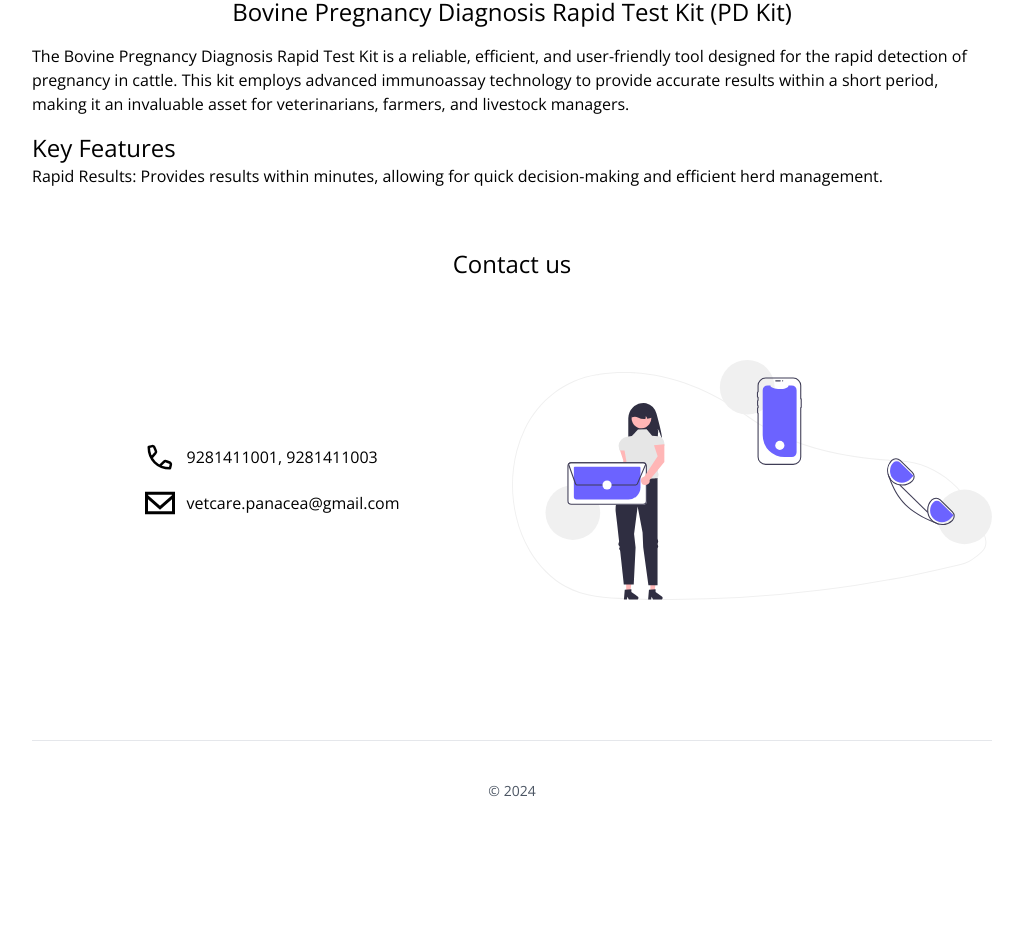
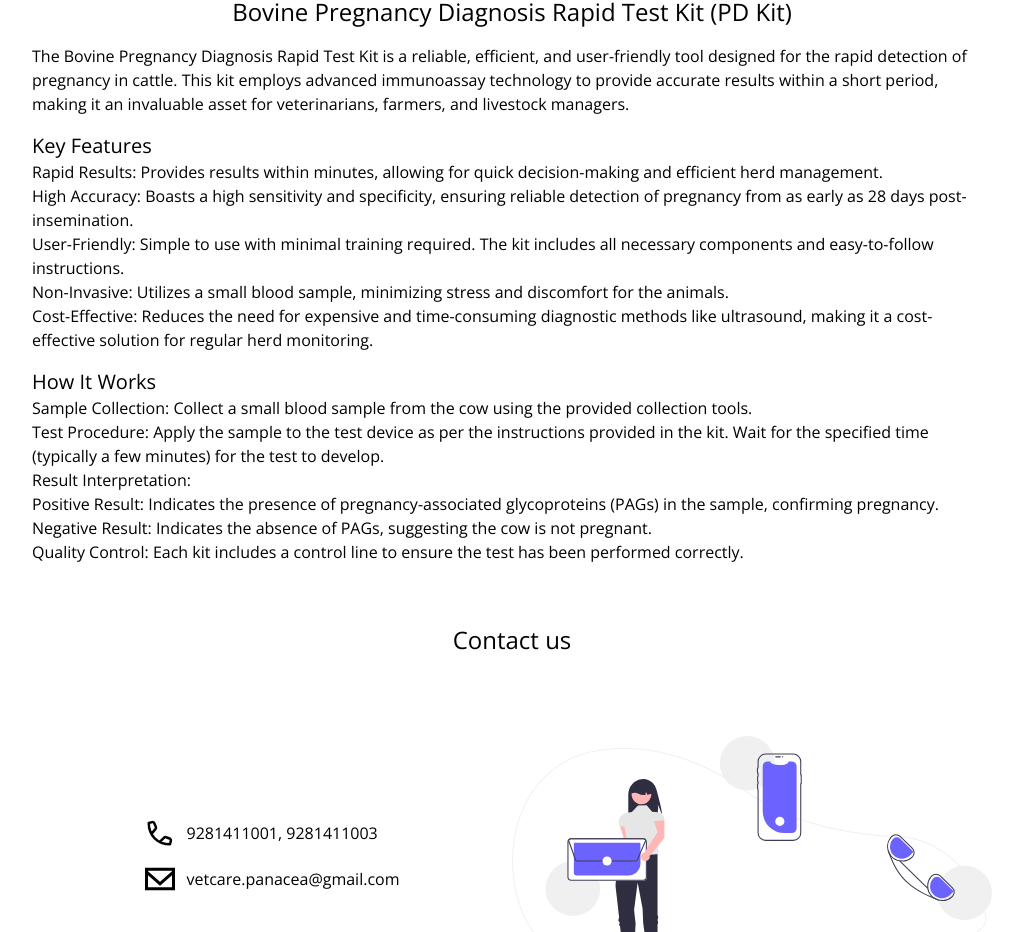
Before and after one commit to panacea-vetcare/bovine-pregnancy-kit, a Next.js app: page / in a window 1280 px wide. Shown: the part 1095-2027 px from the top of the page, without its empty margins (128-1151 px from the left). Before the commit the page ends 1956 px from the top, so only its background shows below. Built offline with nearby package versions, Linux system fonts and the light colour scheme.

Commit message:
Update bovinepdkit.tsx

```diff
--- a/src/components/bovinepdkit.tsx
+++ b/src/components/bovinepdkit.tsx
@@ -12,8 +12,22 @@ export default function Bovinepdkit() {
           within a short period, making it an invaluable asset for veterinarians, farmers, and livestock managers.
         </div>
         <div className="mt-4">
-          <p className="text-2xl">Key Features</p>
+          <p className="text-xl">Key Features</p>
           <div>Rapid Results: Provides results within minutes, allowing for quick decision-making and efficient herd management.</div>
+          <div>High Accuracy: Boasts a high sensitivity and specificity, ensuring reliable detection of pregnancy from as early as 28 days post-insemination.</div>
+          <div>User-Friendly: Simple to use with minimal training required. The kit includes all necessary components and easy-to-follow instructions.</div>
+          <div>Non-Invasive: Utilizes a small blood sample, minimizing stress and discomfort for the animals.</div>
+          <div>Cost-Effective: Reduces the need for expensive and time-consuming diagnostic methods like ultrasound, making it a cost-effective solution for regular herd monitoring.</div>
+        </div>
+        <div className="mt-4">
+          <p className="text-xl">How It Works</p>
+          <div>Sample Collection: Collect a small blood sample from the cow using the provided collection tools.</div>
+          <div>Test Procedure: Apply the sample to the test device as per the instructions provided in the kit. Wait for the specified time (typically a few minutes) for the test to develop.</div>
+          <div>Result Interpretation:
+            <p>Positive Result: Indicates the presence of pregnancy-associated glycoproteins (PAGs) in the sample, confirming pregnancy.</p>
+            <p>Negative Result: Indicates the absence of PAGs, suggesting the cow is not pregnant.</p>
+          </div>
+          <div>Quality Control: Each kit includes a control line to ensure the test has been performed correctly.</div>
         </div>
 
       </div>
```
